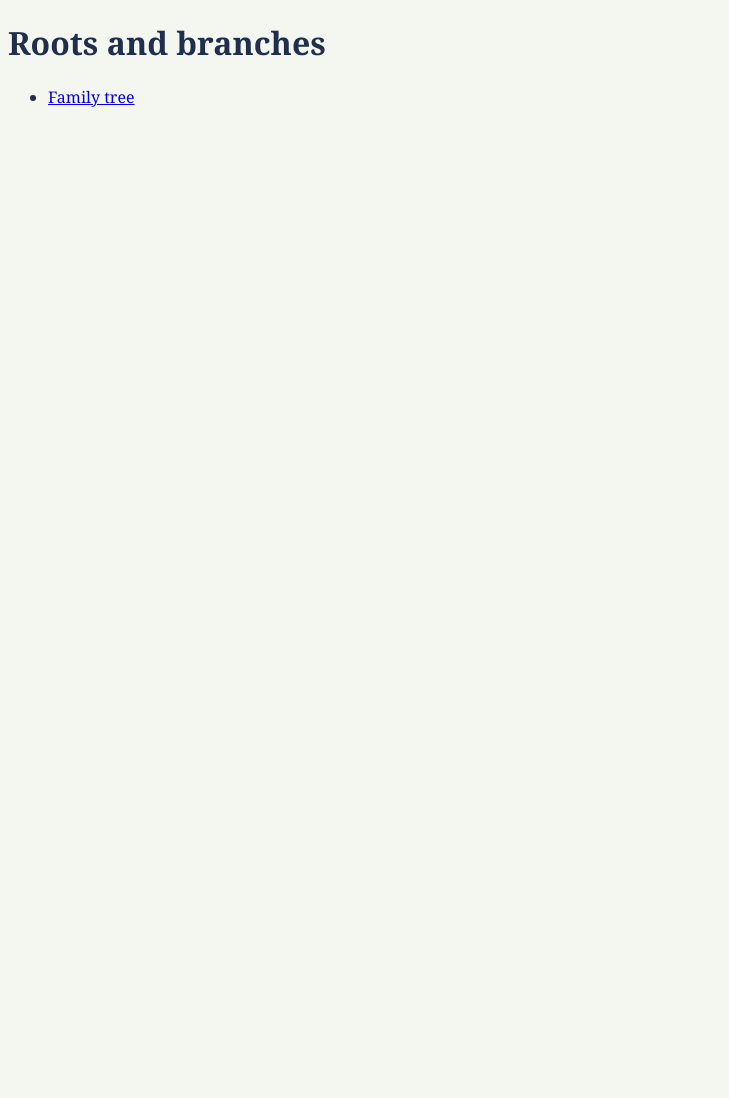
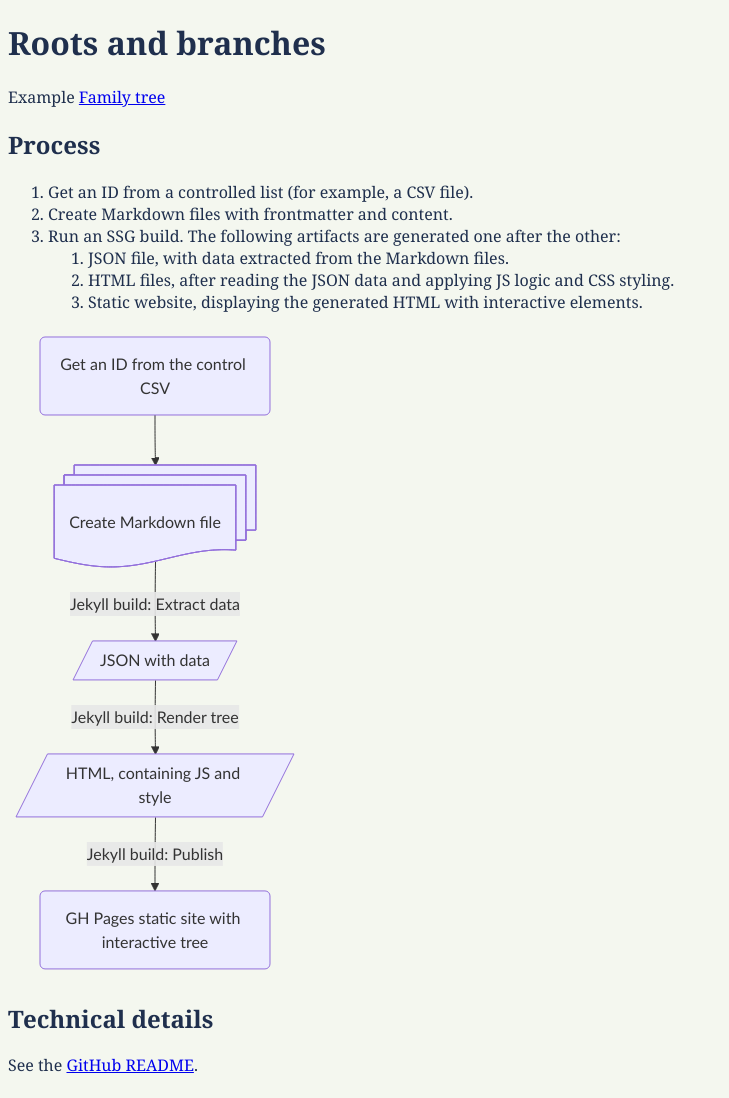
Before and after one commit to AninditaBasu/roots-and-branches, a Jekyll site: the page built from index.md, in a window 1280 px wide. Shown: the whole page, without its empty margins (0-729 px from the left). Built offline with Jekyll 4.4.1, drawn with Linux system fonts in a browser that asks for light colours; before the commit the page ends 900 px from its top, so only the background shows below that.

````diff
--- a/_config.yml
+++ b/_config.yml
@@ -10,3 +10,7 @@ collections:
     output: true
 
 markdown: kramdown
+
+kramdown:
+  syntax_highlighter_opts:
+    disable: true
--- a/_layouts/default.html
+++ b/_layouts/default.html
@@ -4,6 +4,14 @@
   <meta charset="UTF-8">
   <title>{{ page.title | default: "Tree" }}</title>
   <meta name="viewport" content="width=device-width, initial-scale=1">
+
+  <script src="/assets/js/mermaid-fix.js"></script>
+
+  <script type="module">
+  import mermaid from "https://cdn.jsdelivr.net/npm/mermaid@10/dist/mermaid.esm.min.mjs";
+  mermaid.initialize({ startOnLoad: true, theme: "default" });
+  </script>
+
   <link rel="stylesheet" href="{{ '/assets/css/style.css' | relative_url }}">
 </head>
 <body>
--- /dev/null
+++ b/assets/js/mermaid-fix.js
@@ -0,0 +1,9 @@
+document.addEventListener("DOMContentLoaded", () => {
+  document.querySelectorAll("pre > code.language-mermaid").forEach(block => {
+    const parent = block.parentElement;
+    const container = document.createElement("div");
+    container.className = "mermaid";
+    container.textContent = block.textContent;
+    parent.replaceWith(container);
+  });
+});
--- a/index.md
+++ b/index.md
@@ -5,4 +5,25 @@ title: Roots and branches
 
 # Roots and branches
 
-- [Family tree](tree.html)
+Example [Family tree](tree.md)
+
+## Process
+
+1. Get an ID from a controlled list (for example, a CSV file).
+2. Create Markdown files with frontmatter and content.
+3. Run an SSG build. The following artifacts are generated one after the other:
+   1. JSON file, with data extracted from the Markdown files.
+   1. HTML files, after reading the JSON data and applying JS logic and CSS styling.
+   1. Static website, displaying the generated HTML with interactive elements.
+
+```mermaid
+flowchart TD
+    A(Get an ID from the control CSV) --> B@{ shape: docs, label: "Create Markdown file"}
+    B --> |Jekyll build: Extract data|C@{ shape: lean-r, label: "JSON with data"}
+    C --> |Jekyll build: Render tree| D@{ shape: lean-r, label: "HTML, containing JS and style"}
+    D --> |Jekyll build: Publish| E(GH Pages static site with interactive tree)
+```
+
+## Technical details
+
+See the [GitHub README](README.md).
````
Also changed, not shown: README.md.
